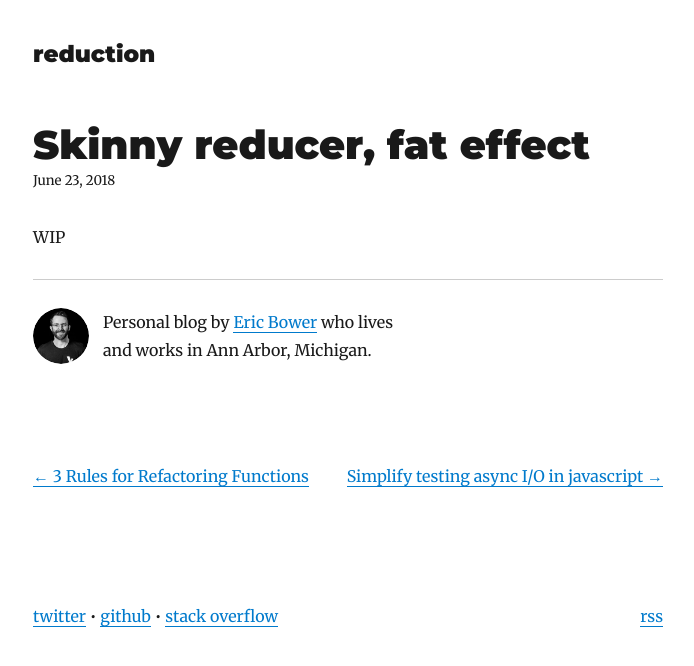
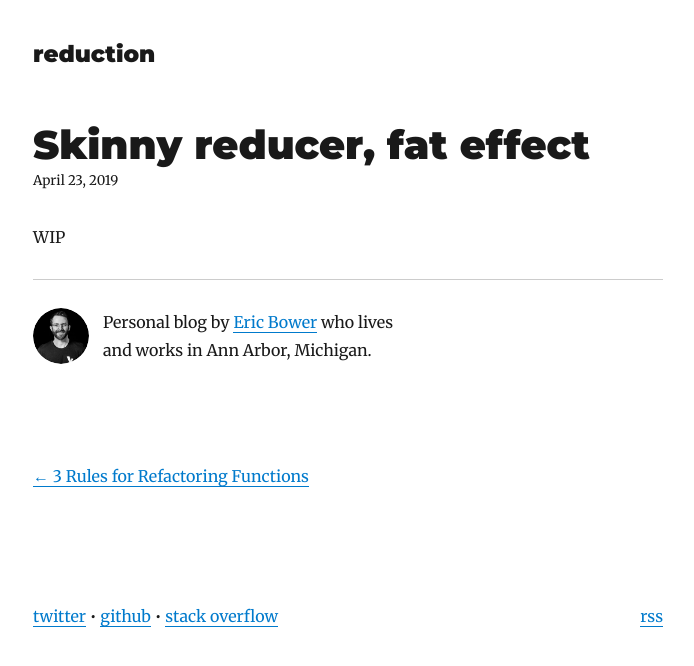
Before and after one commit to neurosnap/erock.io, a Gatsby site: page /skinny-reducer-fat-effect/ in a window 1280 px wide. Shown: the whole page, without its empty margins (292-986 px from the left). Built offline with nearby package versions, Linux system fonts and the light colour scheme; Gatsby itself is replaced by a stand-in of ours; some packages are replaced by stand-ins of ours.

Commit message:
wrong date

```diff
--- a/content/blog/skinny-reducer-fat-effect/index.md
+++ b/content/blog/skinny-reducer-fat-effect/index.md
@@ -1,6 +1,6 @@
 ---
 title: Skinny reducer, fat effect
-date: '2018-06-23T10:00:00.000Z'
+date: '2019-04-23T10:00:00.000Z'
 description: The delicate dance between reducers and side-effects
 ---
 
--- a/content/blog/three-rules-for-refactoring-functions/index.md
+++ b/content/blog/three-rules-for-refactoring-functions/index.md
@@ -1,6 +1,6 @@
 ---
 title: 3 Rules for Refactoring Functions
-date: '2018-06-23T10:00:00.000Z'
+date: '2019-04-23T10:00:00.000Z'
 description: Simple steps to guarantee cleaner functions
 ---
 
```
